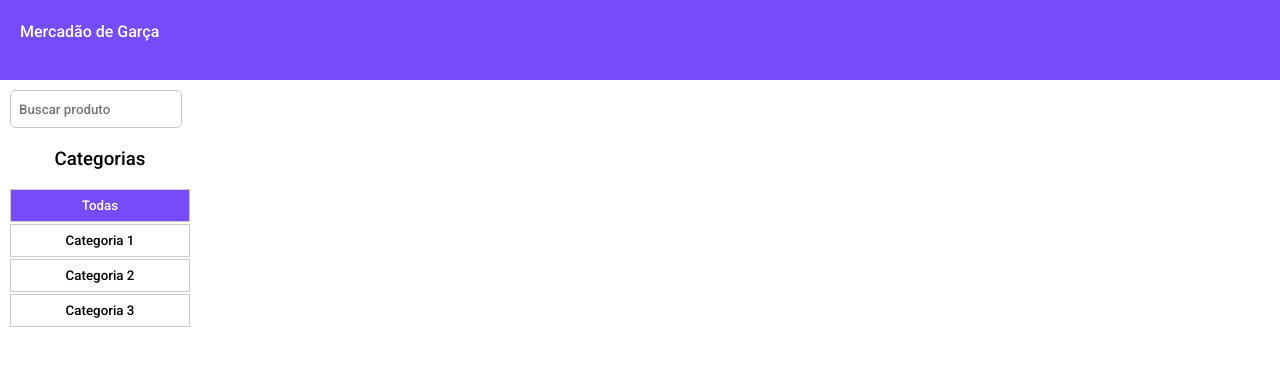
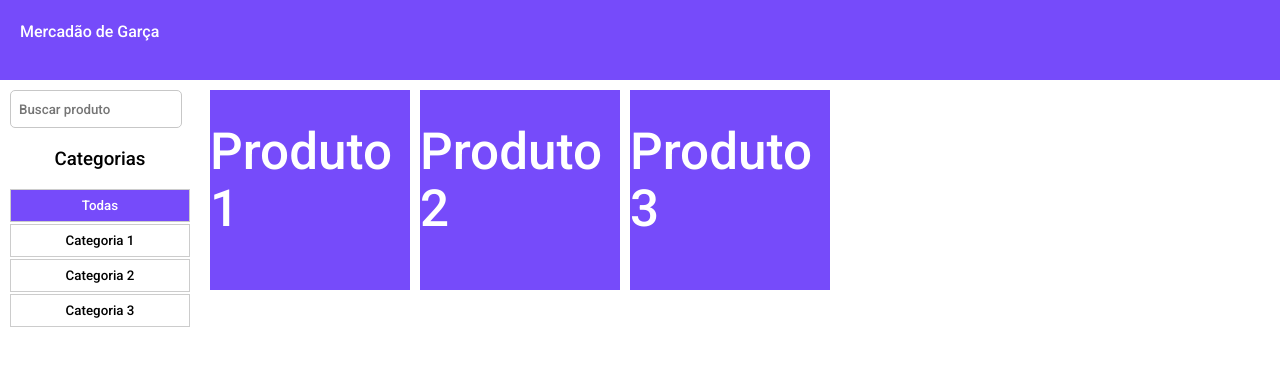
Before and after one commit to MichelSunsin/mercadao, a React (Vite) app: page / in a window 1280 px wide. Shown: the top 366 px of the page. Built offline with nearby package versions, Linux system fonts and the light colour scheme; data requests are answered from the project's data file.

Commit message:
Database mockups and product listing

```diff
--- /dev/null
+++ b/db.json
@@ -0,0 +1,39 @@
+{
+  "products": [
+    {
+      "id": 0,
+      "name": "Produto 1",
+      "price": 2.5,
+      "category": 0
+    },
+    {
+      "id": 1,
+      "name": "Produto 2",
+      "price": 5.2,
+      "category": 0
+    },
+    {
+      "id": 2,
+      "name": "Produto 3",
+      "price": 10,
+      "category": 1
+    }
+  ],
+  "categories": [
+    {
+      "id": 0,
+      "description": "Categoria 1"
+    },
+    {
+      "id": 1,
+      "description": "Categoria 2"
+    },
+    {
+      "id": 2,
+      "description": "Categoria 3"
+    }
+  ],
+  "profile": {
+    "name": "typicode"
+  }
+}
--- a/package.json
+++ b/package.json
@@ -9,6 +9,7 @@
     "preview": "vite preview"
   },
   "dependencies": {
+    "axios": "^0.27.2",
     "react": "^18.2.0",
     "react-dom": "^18.2.0",
     "react-hook-form": "^7.34.0",
--- a/src/pages/home/index.tsx
+++ b/src/pages/home/index.tsx
@@ -1,22 +1,42 @@
-import { useState } from 'react';
+import { useEffect, useState } from 'react';
+import axios from 'axios';
+import type { TCategory, TProduct } from 'types/models.type';
 
 import './styles.scss';
 
 function Home() {
-  const categories = [
-    { id: null, desc: 'Todas' },
-    { id: 0, desc: 'Categoria 1' },
-    { id: 1, desc: 'Categoria 2' },
-    { id: 3, desc: 'Categoria 3' },
-  ];
+  const [search, setSearch] = useState('');
 
+  const [categories, setCategories] = useState<TCategory[]>([]);
   const [selectedCategory, setSelectedCategory] = useState<number | null>(null);
+
+  const [products, setProducts] = useState<TProduct[]>([]);
+
+  const fetchCategories = async () => {
+    const response = await axios.get('http://localhost:3000/categories');
+    setCategories([{ id: null, description: 'Todas' }, ...response.data]);
+  };
+
+  const fetchProducts = async () => {
+    const response = await axios.get('http://localhost:3000/products');
+    setProducts(response.data);
+  };
+
+  useEffect(() => {
+    fetchCategories();
+    fetchProducts();
+  }, []);
 
   return (
     <div className="home-container">
       <div className="header">Mercadão de Garça</div>
       <div className="sidenav">
-        <input className="mrc-input" placeholder="Buscar produto" />
+        <input
+          className="mrc-input"
+          placeholder="Buscar produto"
+          value={search}
+          onChange={(e) => setSearch(e.target.value)}
+        />
         <h3>Categorias</h3>
         {categories.map((category) => (
           <button
@@ -24,11 +44,17 @@ function Home() {
             className={`${selectedCategory === category.id ? 'active' : ''}`}
             onClick={() => setSelectedCategory(category.id)}
           >
-            {category.desc}
+            {category.description}
           </button>
         ))}
       </div>
-      <div className="product-listing">Listagem de produtos</div>
+      <div className="product-listing">
+        {products.map((product) => (
+          <div className="product-card">
+            <h1>{product.name}</h1>
+          </div>
+        ))}
+      </div>
     </div>
   );
 }
--- a/src/pages/home/styles.scss
+++ b/src/pages/home/styles.scss
@@ -54,7 +54,16 @@
   }
 
   .product-listing {
+    display: grid;
     grid-area: main;
+    grid-template-rows: minmax(200px, 200px);
+    grid-template-columns: repeat(auto-fill, 200px);
+    gap: 10px;
+    padding: 10px;
     background-color: white;
+
+    .product-card {
+      background-color: $color-primary-200;
+    }
   }
 }
--- a/src/types/User.type.ts
+++ /dev/null
@@ -1,4 +0,0 @@
-export const userType = {
-  buyer: 0,
-  seller: 1,
-};
```
Also changed, not shown: src/types/models.type.ts (added, +10 -0 lines), 1 other file (tests, documents, lock files or other folders).
